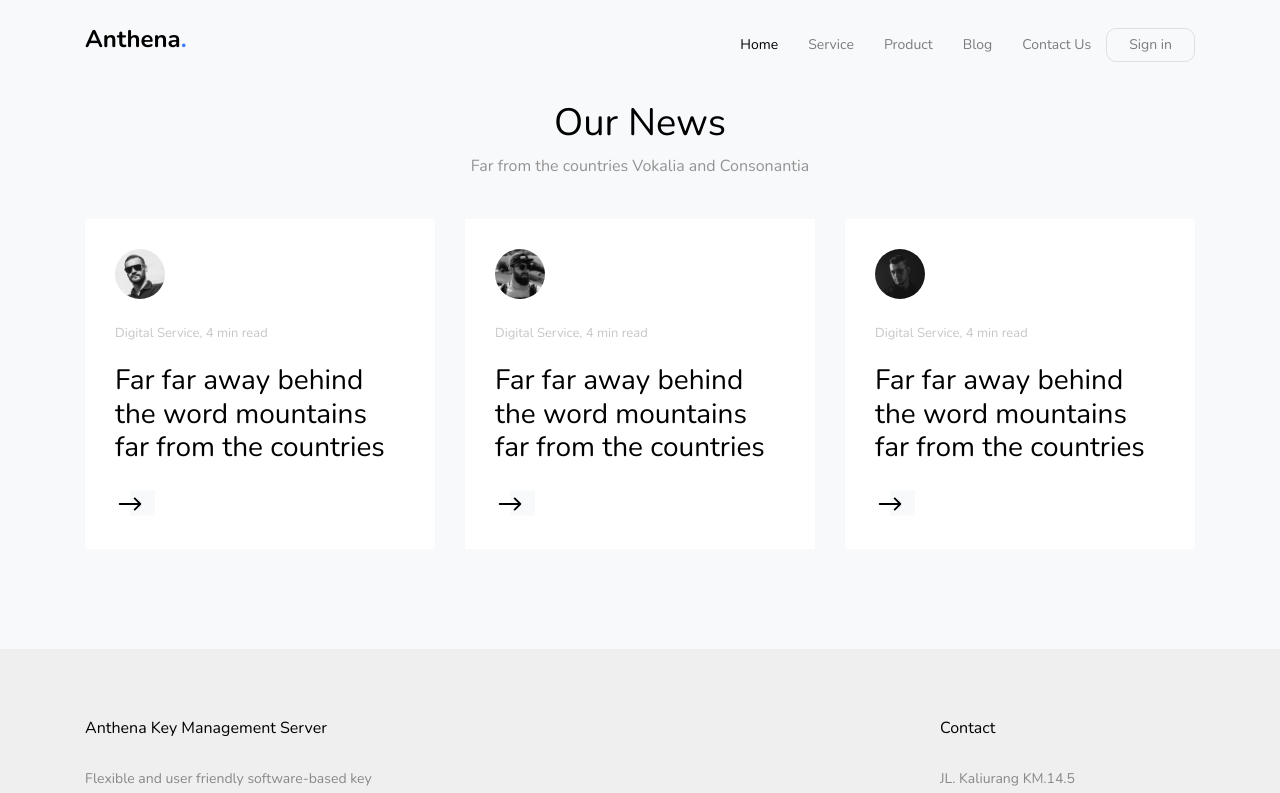
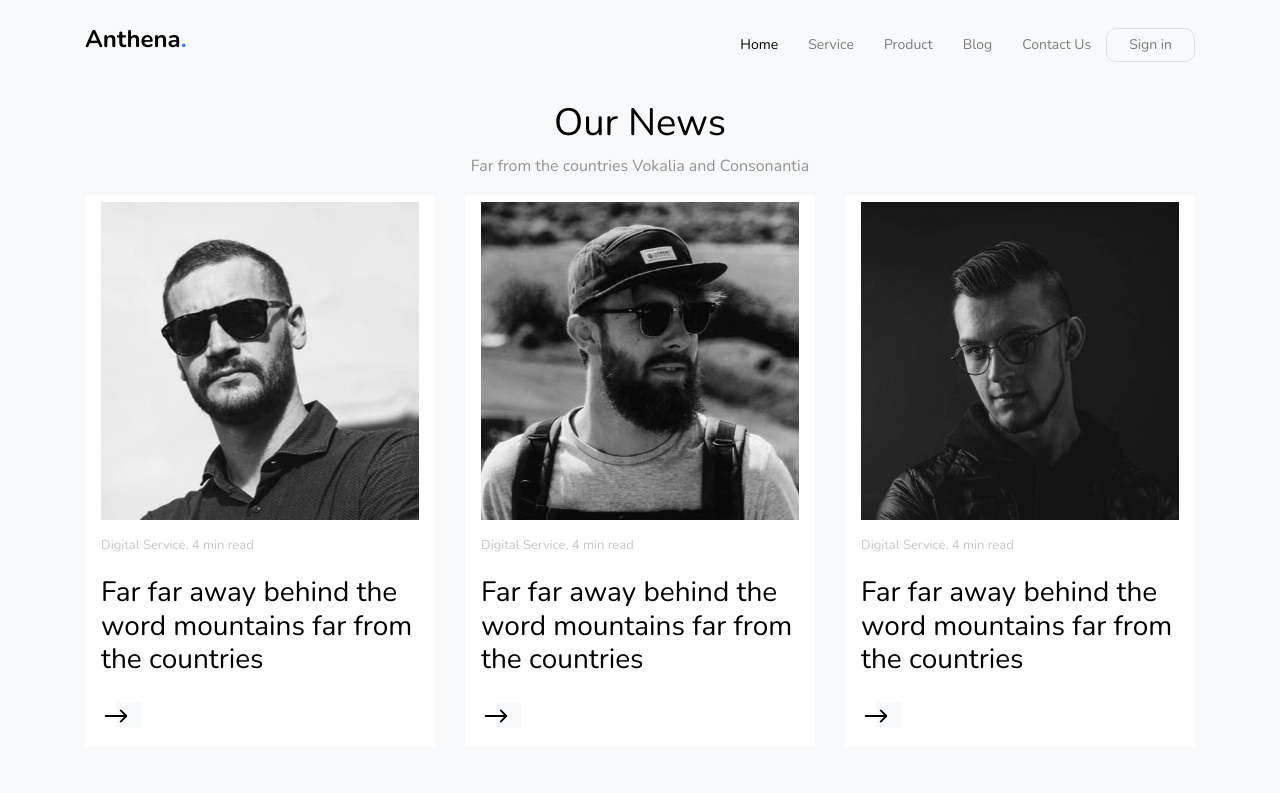
Before and after one commit to Intern-2024-2025/fe-portal-customer, a Vue app: page /blog in a window 1280 px wide. Shown: the top 793 px of the page. Built offline with nearby package versions, Linux system fonts and the light colour scheme.

Commit message:
handle blog

```diff
--- a/public/css/style.css
+++ b/public/css/style.css
@@ -1001,7 +1001,8 @@ h4,
 
 .news-item {
   background: #ffffff;
-  padding: 30px;
+  padding: 1em;
+  /* padding: 30px; */
   position: relative;
   top: 0;
   -webkit-transition: 0.2s all ease;
@@ -1009,14 +1010,20 @@ h4,
   transition: 0.2s all ease;
 }
 .news-item .vcard .img-wrap {
-  -webkit-box-flex: 0;
+  /* -webkit-box-flex: 0;
   -ms-flex: 0 0 50px;
   flex: 0 0 50px;
-  margin-right: 20px;
+  margin-right: 20px; */
+
+  display : flex;
+  align-items: center;
+  justify-content: center;
+  width: 100%;
+  height: 300px;
 }
-.news-item .vcard .img-wrap img {
+/* .news-item .vcard .img-wrap img {
   border-radius: 50%;
-}
+} */
 .news-item .vcard .post-meta {
   line-height: 1.4;
 }
@@ -1037,6 +1044,8 @@ h4,
 }
 .news-item .news-contents h3 {
   line-height: 1.2;
+  /* line-height: sm; */
+  /* font-size: larger; */
 }
 .news-item .news-contents h3 a {
   color: #000000;
--- a/src/components/LandingPage/Blog.vue
+++ b/src/components/LandingPage/Blog.vue
@@ -29,7 +29,7 @@ const blogItems = [
 <template>
   <div class="untree_co-section bg-light">
     <div class="container">
-      <div class="row mb-4 ">
+      <div class="row mb-">
         <div class="col-12 text-center" data-aos="fade-up" data-aos-delay="0">
           <h2 class="heading">{{ heading }}</h2>
           <p>{{ subHeading }}</p>
--- a/src/components/LandingPage/Header.vue
+++ b/src/components/LandingPage/Header.vue
@@ -33,12 +33,12 @@ import { themeColor, siteName } from "../../data/items";
           class="js-clone-nav d-none mt-1 d-lg-inline-block site-menu float-right"
         >
           <li class="active">
-            <a href="#home-section" class="nav-link">Home</a>
+            <a href="/" class="nav-link">Home</a>
           </li>
           <!-- contoh a href menuju ke id #about-section -->
           <li><a href="" class="nav-link">Service</a></li>
           <li><a href="" class="nav-link">Product</a></li>
-          <li><a href="" class="nav-link">Blog</a></li>
+          <li><a href="blog" class="nav-link">Blog</a></li>
           <li><a href="" class="nav-link">Contact Us</a></li>
           <li class="cta-button-rounded" :style="[{ color: themeColor }, { borderColor: themeColor }]">
             <a href="#">Sign in</a>
```
